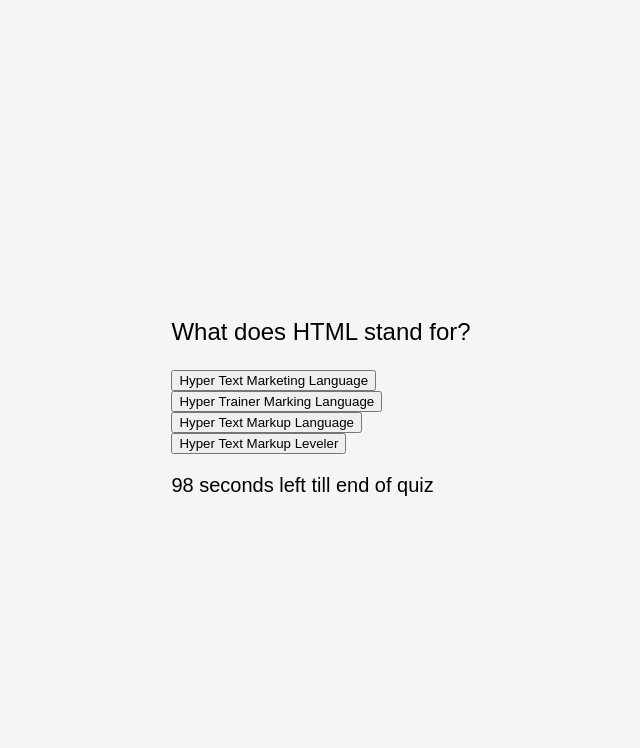
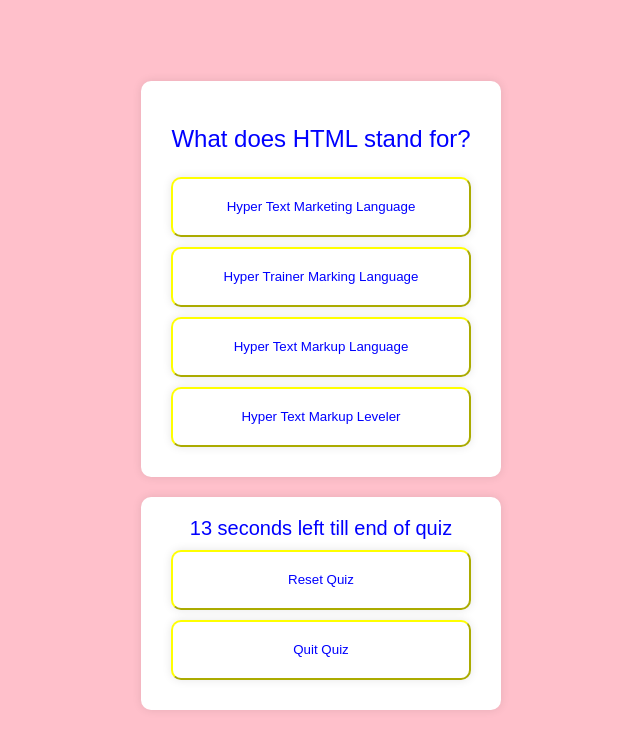
Before and after one commit to pereztb02/coding-quiz, a plain HTML site: page index.html in a window 1280 px wide. Both pictures are taken after a click on the button "Press Start". Shown: the whole page, without its empty margins (319-959 px from the left). Drawn offline with Linux system fonts and the light colour scheme.

Commit message:
style changes and button functionality

```diff
--- a/assets/css/style.css
+++ b/assets/css/style.css
@@ -6,10 +6,46 @@ body {
     justify-content: center;
     align-items: center;
     height: 100vh;
-    background-color: #f5f5f5;
+    background-color: pink;
+    color: blue;
 }
+/* //for buttons styling */
+button {
+    border-color: yellow;
+    background-color: white;
+    border-radius: 10px;
+    padding: 20px;
+    box-shadow: 0 0 10px rgba(0, 0, 0, 0.1);
+    text-align: center;
+    color: blue;
+    /* Set a fixed width and height for uniform size */
+    width: 300px;
+    height: 60px;
+    margin: 10px;
+}
+/* styling on hover for buttons */
+button:hover {
+    box-shadow: 0 0 10px grey;
+}
+/* .start-button {
+    background-color: white;
+    border-radius: 10px;
+    padding: 20px;
+    box-shadow: 0 0 10px rgba(0, 0, 0, 0.1);
+    text-align: center;
+    color: blue;
 
-.start-button {
+} */
+/* answers styling */
+.answer-choice {
+/* Set a fixed width and height for uniform size */
+width: 300px;
+height: 60px;
+}
+/* timer container styling */
+.timer-container {
+    font-size: 20px;
+    margin-bottom: 10px;
     background-color: white;
     border-radius: 10px;
     padding: 20px;
@@ -17,18 +53,13 @@ body {
     text-align: center;
 }
 
-.timer-container {
-    font-size: 20px;
-    margin-bottom: 10px;
-}
-
 .quiz-container {
     font-size: 24px;
     margin-bottom: 20px;
+    background-color: white;
+    border-radius: 10px;
+    padding: 20px;
+    box-shadow: 0 0 10px rgba(0, 0, 0, 0.1);
+    text-align: center;
+
 }
-
-.choices {
-    display: flex;
-    flex-direction: column;
-    align-items: center;
-}
--- a/assets/js/script.js
+++ b/assets/js/script.js
@@ -10,68 +10,94 @@ const resetButton = document.querySelector(".reset-button");
 const answerButtons = document.querySelectorAll(".answer-choice");
 const quitButton = document.querySelector(".quit");
 const nextButton = document.querySelector(".nxtButton");
-const scoreCard = document.querySelector(".score-container")
-
-
+const scoreCard = document.querySelector(".score-container");
+var userScore = 0;
+var quizContainer = document.querySelector(".quiz-container");
+let timerInterval;
+const deci = document.querySelector(".decimal")
 //Array of questions
-let questions = [{
-
+let questions = [
+  {
     question: "What does HTML stand for?",
-  choices: ["Hyper Trainer Marking Language", "Hyper Text Marketing Language", "Hyper Text Markup Language", "Hyper Text Markup Leveler"],
-  correctAnswer: "Hyper Text Markup Language"
+    choices: [
+      "Hyper Trainer Marking Language",
+      "Hyper Text Marketing Language",
+      "Hyper Text Markup Language",
+      "Hyper Text Markup Leveler",
+    ],
+    correctAnswer: "Hyper Text Markup Language",
   },
 
   {
     question: "In Java, a method is a container that holds classes.",
     choices: ["True", "False"],
-  correctAnswer: "False"
+    correctAnswer: "False",
   },
   {
     question: "<h1>Text</h1 > is the correct way of making a header in HTML.",
     choices: ["True", "False"],
-  correctAnswer: "True"
+    correctAnswer: "True",
   },
   {
-  question: "Which of the following is the correct way of making a string in Java ?",
-  choices: ["String 'Text'", "String text = 'text'", "String text = 'text'", "String text = 'text'"],
-  correctAnswer: "String text = 'text'"
+    question:
+      "Which of the following is the correct way of making a string in Java ?",
+    choices: [
+      "String 'Text'",
+      "String text = 'text'",
+      "String text = 'text'",
+      "String text = 'text'",
+    ],
+    correctAnswer: "String text = 'text'",
   },
   {
-  question: "Is this the correct way to make an object in Java ? Class class = new Class();",
+    question:
+      "Is this the correct way to make an object in Java ? Class class = new Class();",
     choices: ["True", "False"],
-  correctAnswer: "True"
+    correctAnswer: "True",
   },
   {
-  question: "Is this HTML code correct ? <html> <head> <title>Title</title> </head> <h1>Header</h1> <p>Paragraph</p> </html>",
+    question:
+      "Is this HTML code correct ? <html> <head> <title>Title</title> </head> <h1>Header</h1> <p>Paragraph</p> </html>",
     choices: ["Yes", "No"],
-  correctAnswer: "No"
+    correctAnswer: "No",
   },
 ];
 //Timer count down
-var timerDuration = 100; // in seconds
+var timerDuration = 15; // in seconds
 let currentQuestionIndex = 0;
 // let timeLeft = timerDuration;
 function startTimer() {
-  const timerInterval = setInterval(function() {
+  timerInterval = setInterval(function () {
     if (timerDuration > 0) {
       //if timer is greater then 0 then timer will run
       timerDuration--;
-    timerElement.textContent = timerDuration + " seconds left till end of quiz";
-   } else clearInterval(timerInterval === 0);
+      timerElement.textContent =
+        timerDuration + " seconds left till end of quiz";
+    } else {
+      clearInterval(timerInterval);
       endQuiz();
+    }
   }, 1000);
 }
+
 startButton.addEventListener("click", startQuiz);
 
 // The startQuiz function is called when the start button is clicked
 function startQuiz() {
+  //hide start quiz button onclick
   startButton.style.display = "none";
+  //show quit quiz button onclick
+  quitButton.style.display = "block";
+  //show quiz container onclick
+  quizContainer.style.display = "block";
+//show quiz container onclick
+resetButton.style.display = "block";
   startTimer();
   displayQuestion();
 
   // Prevents start button from being clicked when round is in progress
   startButton.disabled = true;
-};
+}
 
 function displayQuestion() {
   var current = questions[currentQuestionIndex];
@@ -84,7 +110,9 @@ function displayQuestion() {
 
   // Loop through the choices and display choice buttons
   for (let i = 0; i < current.choices.length; i++) {
-      const choiceButton = document.getElementById(`choice${String.fromCharCode(65 + i)}`);
+    const choiceButton = document.getElementById(
+      `choice${String.fromCharCode(65 + i)}`
+    );
     choiceButton.textContent = current.choices[i];
     choiceButton.style.display = "block";
   }
@@ -100,38 +128,67 @@ answerButtons.forEach((button) => {
     nextButton.style.display = "block";
     if (String(selectedAnswer).trim() === String(correctAnswer).trim()) {
       // handles correct answer
-      console.log("correct")
+      console.log("correct");
+      // Change the button color to green for the correct answer
+      button.style.backgroundColor = "lightgreen";
+      userScore++; //increment the users score
     } else {
       // handles incorrect answer
       console.log("incorrect");
+      // Change the button color to red for the incorrect answer
+      button.style.backgroundColor = "#eb52529c";
     }
-    // next question
-    // currentQuestionIndex++;
-
     displayQuestion();
     answerButtons.forEach((button) => {
       button.setAttribute("disabled", "true");
     });
-
   });
 });
 
 // if next button is clicked
-nextButton.addEventListener("click", ()=>{
+nextButton.addEventListener("click", () => {
   // Increment to the next question
   currentQuestionIndex++;
   displayQuestion();
-
+  if (currentQuestionIndex === questions.length) {
+    endQuiz();
+  }
+  // Hide the "Next" button after it's clicked
   nextButton.style.display = "none";
   console.log("question completed");
 
+  // Enable the choice buttons for the next question
   answerButtons.forEach((button) => {
     button.removeAttribute("disabled");
   });
 });
-
+//quit button functionality
+quitButton.addEventListener("click", () => {
+  clearInterval(timerInterval);
+  //hide the timer element
+  timerElement.style.display = "none";
+  endQuiz();
+});
+//reset button functionality
+resetButton.addEventListener("click", () => {
+  console.log("reset button clicked")
+  startTimer();
+  startQuiz();
+});
 function endQuiz() {
   // Handle quiz end, show results or feedback
+  console.log("quiz ended");
+  console.log("your score: " + userScore + " out of " + questions.length);
+  right.textContent = userScore;
+  deci.textContent = questions.length;
+  //hide the next button
+  nextButton.style.display = "none";
+  //display score card
+  scoreCard.style.display = "block";
+  //hide quiz container
+  quizContainer.style.display = "none";
+  //show reset quiz button
+  resetButton.style.display = "block";
+  //hide quit quiz button
+  quitButton.style.display = "none";
 }
-
-// startQuiz();
--- a/index.html
+++ b/index.html
@@ -17,7 +17,7 @@
       <div>
       <button class="large-font start-button">Press Start</button>
       </div>
-        <div class="quiz-container">
+        <div class="quiz-container" style="display: none">
           <p class="large-font current-question"></p>
           <button class="answer-choice" id = "choiceB"></button>
           <button class="answer-choice" id = "choiceA"></button>
@@ -36,10 +36,10 @@
       </div>
 
       <section>
-        <div class="card results" style="display: none">
+        <div class="card results">
           <!-- // hide score container -->
           <div class = "score-container" style="display: none">You're Done!
-          <span>You got <p class="correct">2</p> out of <p>6</p></span>
+          <span>You got <p class="correct">2</p> out of <p class="decimal">6</p></span>
         </div>
           <button class="reset-button" style="display: none">Reset Quiz</button>
           <button class="quit" style="display: none">Quit Quiz</button>
```
Lines whose indentation alone changed are shown as unchanged.
